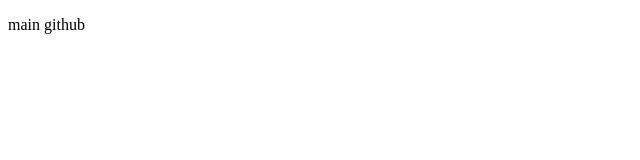
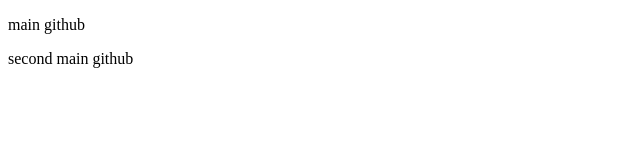
Before and after one commit to saimkhan110/Github11, a plain HTML site: page index.html in a window 1280 px wide. Shown: the whole page, without its empty margins (0-640 px from the left). Drawn offline with Linux system fonts and the light colour scheme.

Commit message:
second commit in second main github

```diff
--- a/index.html
+++ b/index.html
@@ -7,5 +7,6 @@
 </head>
 <body>
     <p>main github</p>
+    <p>second main github</p>
 </body>
 </html>
```
